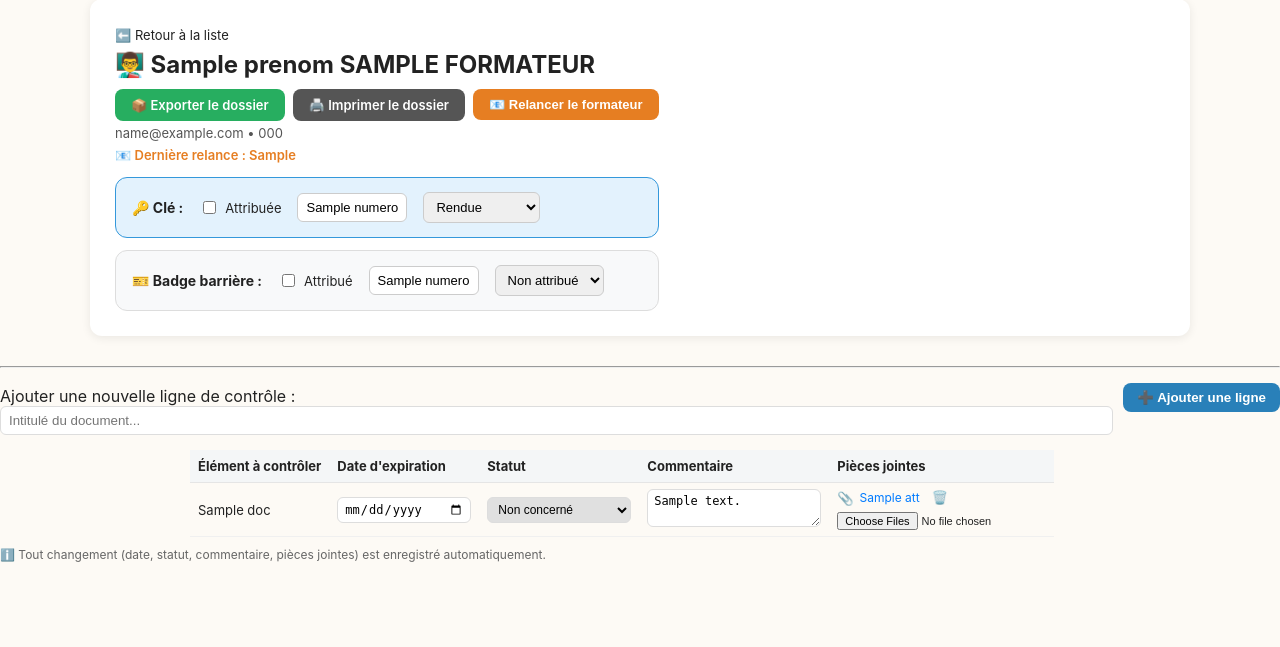
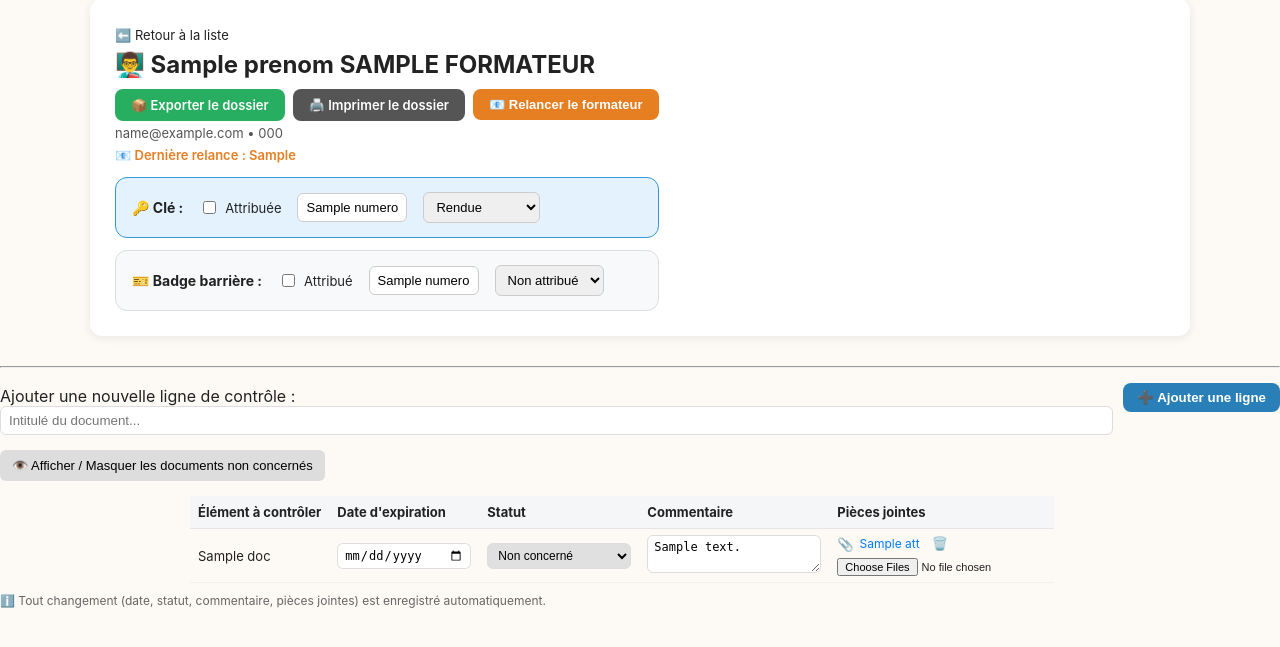
Before and after one commit to integraleacademy/plateformegestion, a Flask app: template templates/formateur_detail.html in a window 1280 px wide. Shown: the part 31-678 px from the top of the page. Run offline with Flask 3, Linux system fonts and the light colour scheme; the visitor is signed in with stand-in values (Sample User, id 1); the template is opened without the code that fills it: most values are stand-ins (such as "Sample title", 1, 10 or a date in 2020); parts of the project's set-up code (start-up, migrations or seed data) failed here and were passed over.

Commit message:
Update formateur_detail.html

```diff
--- a/templates/formateur_detail.html
+++ b/templates/formateur_detail.html
@@ -191,6 +191,13 @@
     </button>
   </form>
 
+  <button onclick="toggleNonConcerne()"
+        style="margin-bottom:15px;padding:8px 12px;background:#ddd;border:none;
+               border-radius:6px;cursor:pointer;font-size:13px;">
+  👁️ Afficher / Masquer les documents non concernés
+</button>
+
+
   <div style="max-width:900px;margin:0 auto;overflow-x:auto;">
     <table style="border-collapse:collapse;font-size:13px;width:auto;">
       <thead>
@@ -205,7 +212,7 @@
 
       <tbody>
   {% for doc in formateur.documents %}
-        <tr data-doc-id="{{ doc.id }}">
+  <tr data-doc-id="{{ doc.id }}" class="{% if doc.status == 'non_concerne' %}non-concerne{% endif %}">
     <td style="padding:6px 8px;border-bottom:1px solid #f0f0f0;">
       {{ doc.label }}
     </td>
@@ -222,7 +229,6 @@
       <select name="status" class="status-select"
         data-status="{{ doc.status }}"
         style="width:100%;padding:4px 6px;border-radius:6px;border:1px solid #ddd;font-size:12px;">
-
         <option value="non_concerne" {% if doc.status == "non_concerne" %}selected{% endif %}>Non concerné</option>
         <option value="conforme" {% if doc.status == "conforme" %}selected{% endif %}>Conforme</option>
         <option value="non_conforme" {% if doc.status == "non_conforme" %}selected{% endif %}>Non conforme</option>
@@ -237,14 +243,11 @@
     </td>
 
     <td style="padding:6px 8px;border-bottom:1px solid #f0f0f0;">
-
       {% if doc.attachments %}
         <div style="margin-bottom:6px;">
-
           {% for att in doc.attachments %}
             {% set ext = att.original_name.split('.')[-1]|lower %}
             <div style="margin-bottom:4px; display:flex; align-items:center; gap:6px;">
-
               {% if ext in ["jpg","jpeg","png","gif","webp"] %}
                 <span>🖼️</span>
               {% elif ext in ["pdf"] %}
@@ -262,7 +265,6 @@
                 {{ att.original_name }}
               </a>
 
-  <!-- 🗑️ SUPPRIMER PJ -->
               <button type="button"
                       class="delete-att"
                       data-doc="{{ doc.id }}"
@@ -272,20 +274,17 @@
                              cursor:pointer;font-size:13px;">
                 🗑️
               </button>
-
             </div>
-
           {% endfor %}
-
         </div>
       {% endif %}
 
       <input type="file" name="piece_jointe" multiple style="font-size:11px;">
     </td>
-
   </tr>
   {% endfor %}
 </tbody>
+
     </table>
   </div>
 
@@ -557,6 +556,19 @@ if (badgeAttribue && badgeNumero && badgeStatut) {
   badgeStatut.addEventListener("change", saveBadge);
 }
 
+  // 👁️ Afficher / masquer les documents non concernés
+function toggleNonConcerne() {
+  document.querySelectorAll(".non-concerne").forEach(row => {
+    row.style.display = (row.style.display === "none") ? "" : "none";
+  });
+}
+
+  // 🚫 Masquer automatiquement les lignes non concernées au chargement
+document.querySelectorAll(".non-concerne").forEach(row => {
+  row.style.display = "none";
+});
+
+
 
 
 
```
Lines whose indentation alone changed are shown as unchanged.
